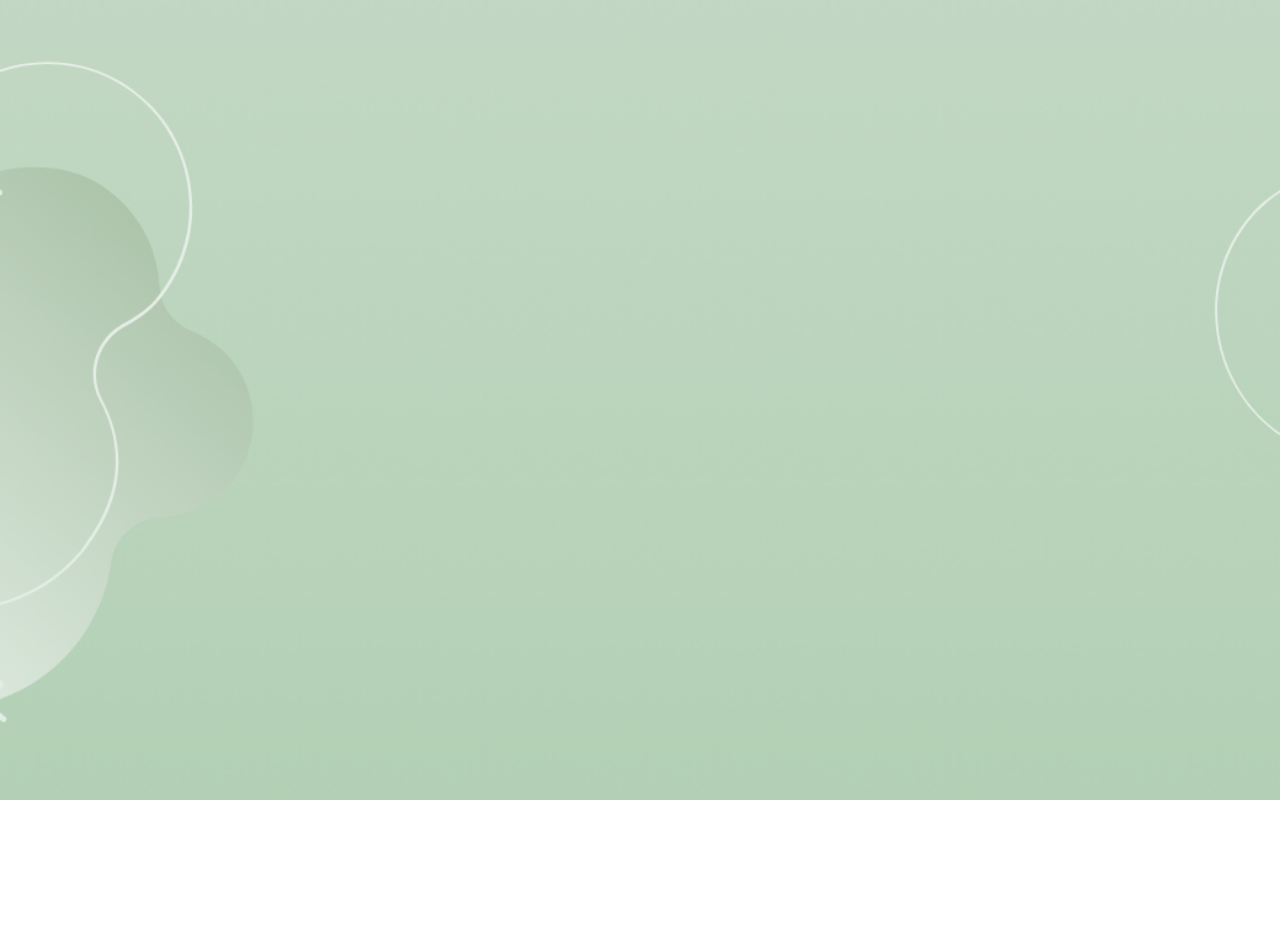
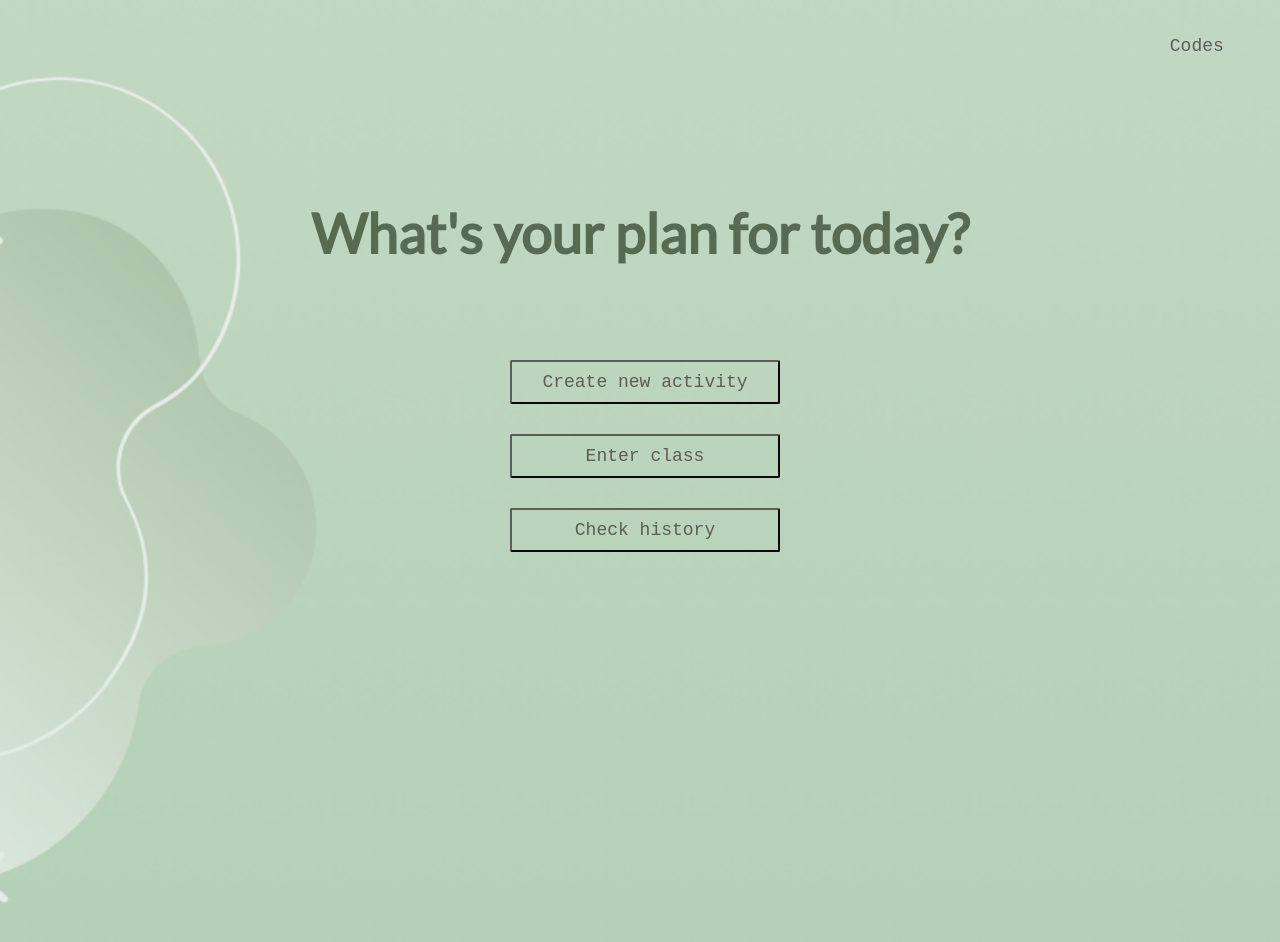
Before and after one commit to LuisaBalaban/ALT_project, a React (Create React App) app in the folder frontend/: page /teacherMain in a window 1280 px wide. Shown: the top 942 px of the page. Before the commit the page ends 800 px from the top, so only its background shows below. Built offline with nearby package versions, Linux system fonts and the light colour scheme.

Commit message:
2nd page

```diff
--- a/frontend/src/App.js
+++ b/frontend/src/App.js
@@ -2,8 +2,9 @@ import React, { Component } from 'react';
 import './App.css';
 import Index from './containers/Index'
 import Register from './containers/Register'
-import Enter from './containers/Enter'
+import EnterActivity from './containers/EnterActivity'
 import Activity from './containers/Activity'
+import TeacherMain from './containers/TeacherMain'
 import { BrowserRouter as Router, Route } from "react-router-dom";
 
 function App() {
@@ -15,8 +16,9 @@ function App() {
         <Route path="/" exact component={Index} />
         </div>
         <Route path="/register" component={Register} />
-        <Route path="/enterActivity" component={Enter} />
+        <Route path="/enterActivity" component={EnterActivity} />
         <Route path="/activity" component={Activity} />
+        <Route path="/teacherMain" component={TeacherMain} />
 
      </Router>
 
--- a/frontend/src/components/components.css
+++ b/frontend/src/components/components.css
@@ -55,4 +55,14 @@
 .msgBtn
 {
     margin-top: 30px;
+    width: 270px;
 }
+.buttons
+{
+    align-items: center;
+    margin-top: 5%;
+    font-family: 'Lato', sans-serif;
+    font-size: 30px;
+    color: #566B52;
+
+}
--- a/frontend/src/containers/Activity.js
+++ b/frontend/src/containers/Activity.js
@@ -5,6 +5,7 @@ import '../components/components.css';
 function Activity()
 {
     return(<div>
+        <Header/>
         <h3>Create a new activity</h3>
         <div className="CreateAct">
 
--- a/frontend/src/containers/Enter.js
+++ b/frontend/src/containers/EnterActivity.js
@@ -2,7 +2,7 @@ import React, { Component } from 'react';
 import Header from '../components/Header';
 import '../components/components.css';
 
-class Enter extends Component {
+class EnterActivity extends Component {
     render() {
       return (
         <div className="Register">
@@ -15,4 +15,4 @@ class Enter extends Component {
     }
 }
 
-export default Enter
+export default EnterActivity
--- /dev/null
+++ b/frontend/src/containers/TeacherMain.js
@@ -0,0 +1,22 @@
+import React,{ Component } from 'react'
+import '../components/components.css';
+import Header from '../components/Header';
+
+class TeacherMain extends Component {
+    render() {
+      return (
+        <div>
+            <Header/>
+            <h3>What's your plan for today?</h3>
+            <div className="buttons">
+            <button type="submit" className="msgBtn" onClick="return false;">Create new activity</button><br/>
+            <button type="submit" className="msgBtn" onClick="return false;">Enter class</button><br/>
+            <button type="submit" className="msgBtn" onClick="return false;">Check history</button><br/>
+            </div>
+
+
+        </div>)
+    }
+}
+
+export default TeacherMain
```
Also changed, not shown: 1 other file (tests, documents, lock files or other folders).
